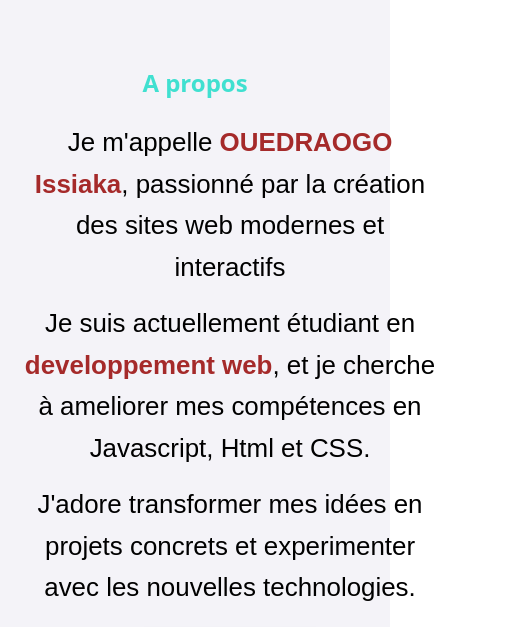
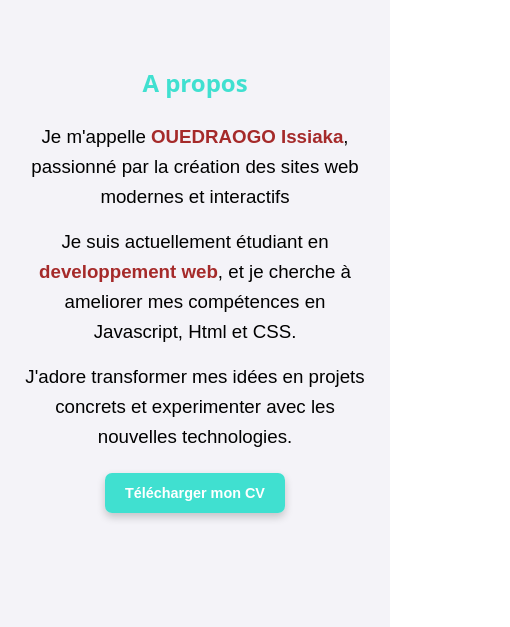
Before and after one commit to OUEDRAOGO456/MonPortefolio, a plain HTML site: page index.html in a window 390 px wide. Shown: the part 860-1487 px from the top of the page, 510 px wide, since content can reach past the window. Drawn offline with Linux system fonts and the light colour scheme; a web font is replaced by a local one.

Commit message:
Mise à jour 4
Ajustement des dimensions format mobile

```diff
--- a/monPortfolio.css
+++ b/monPortfolio.css
@@ -192,11 +192,11 @@
     }
 
     .about .text div {
-       width: 120%;
+       width: 100%;
     }
 
     .about .text div p{
-       font-size: 1.8em;
+       font-size: 1.3em;
     }
 
     #img2 {
@@ -313,7 +313,7 @@
     .competences .contenu .block {
         background-color: lightblue;
         flex: 1;
-        min-width: 450px;
+        min-width: 300px;
         max-width: calc(50% - 20px);
         border-radius: 5px;
         padding: 20px;
```
